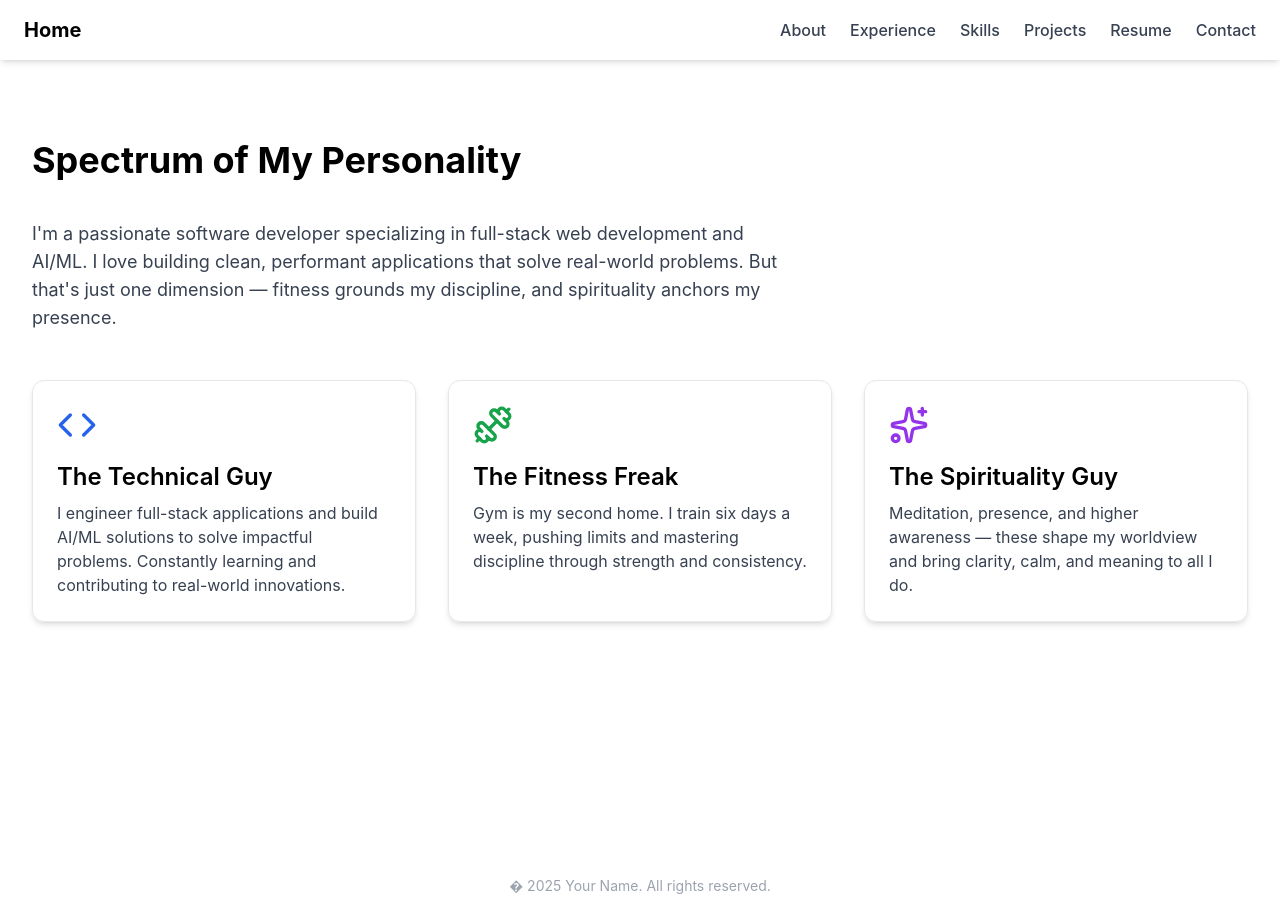
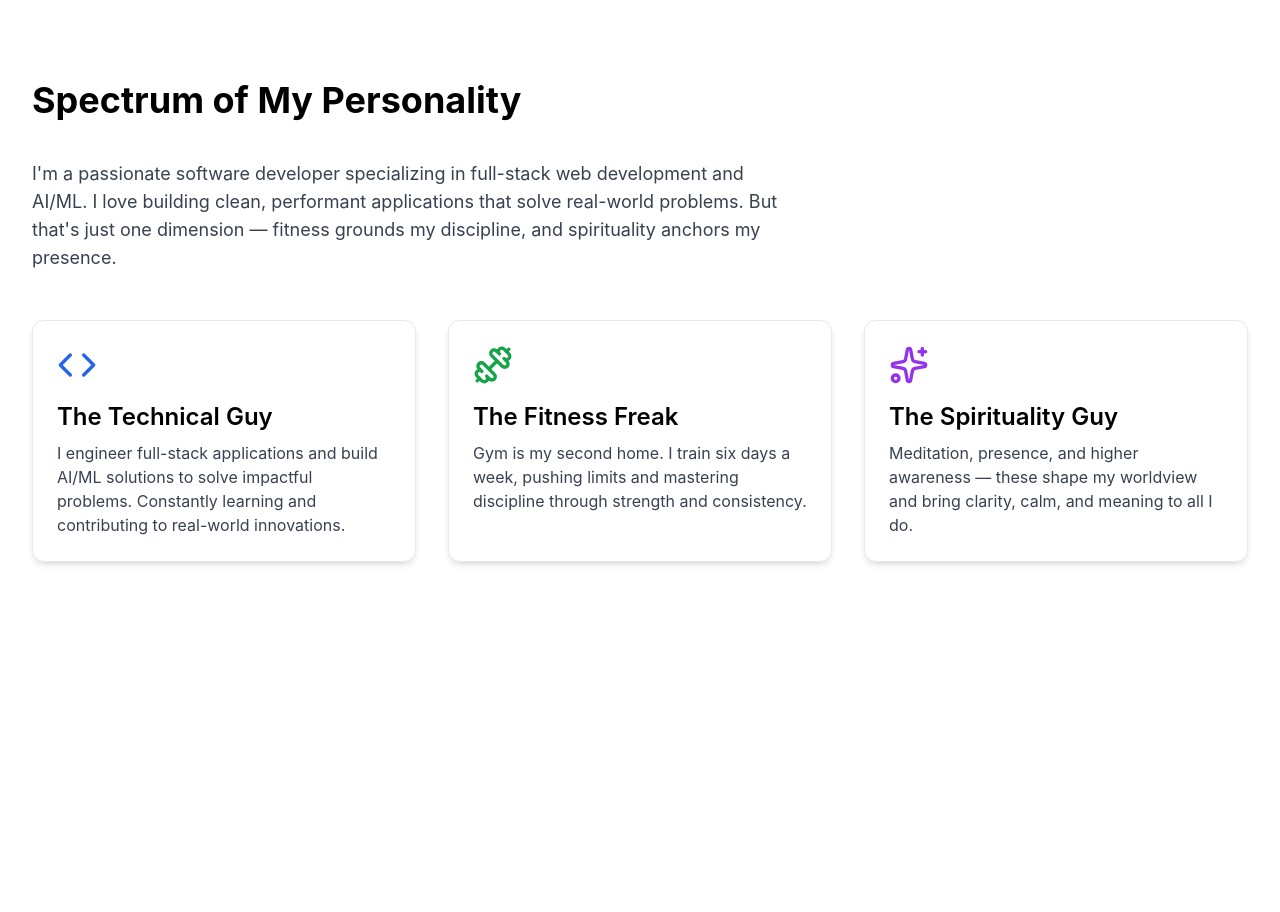
Before and after one commit to VKAUM/Portfolio, a Next.js app: page /about in a window 1280 px wide. After the commit the page ends 800 px from the top, so only its background shows below. Built offline with nearby package versions, Linux system fonts and the light colour scheme.

Commit message:
Update project with latest changes

```diff
--- a/components/Navbar.js
+++ b/components/Navbar.js
@@ -1,8 +1,8 @@
-'use client'; // if you're using App Router
+'use client';
 
 import Link from "next/link";
 import { useState } from "react";
-import { Menu, X } from "lucide-react"; // Optional: use any icon lib
+import { Menu, X } from "lucide-react";
 
 export default function Navbar() {
   const [menuOpen, setMenuOpen] = useState(false);
@@ -16,12 +16,12 @@ export default function Navbar() {
 
         {/* Desktop Links */}
         <div className="hidden md:flex space-x-6 text-gray-700 font-medium">
-          <Link href="/about" className="hover:underline">About</Link>
-          <Link href="/experience" className="hover:underline">Experience</Link>
-          <Link href="/skills" className="hover:underline">Skills</Link>
-          <Link href="/projects" className="hover:underline">Projects</Link>
+          <Link href="/#about" className="hover:underline">About</Link>
+          <Link href="/#experience" className="hover:underline">Experience</Link>
+          <Link href="/#skills" className="hover:underline">Skills</Link>
+          <Link href="/#projects" className="hover:underline">Projects</Link>
           <Link href="/resume" className="hover:underline">Resume</Link>
-          <Link href="/contact" className="hover:underline">Contact</Link>
+          <Link href="/#contact" className="hover:underline">Contact</Link>
         </div>
 
         {/* Hamburger Menu Button */}
@@ -36,12 +36,12 @@ export default function Navbar() {
       {/* Mobile Menu */}
       {menuOpen && (
         <div className="md:hidden px-6 pb-4 flex flex-col space-y-3 bg-white text-gray-700 font-medium">
-          <Link href="/about" onClick={() => setMenuOpen(false)}>About</Link>
-          <Link href="/experience" onClick={() => setMenuOpen(false)}>Experience</Link>
-          <Link href="/skills" onClick={() => setMenuOpen(false)}>Skills</Link>
-          <Link href="/projects" onClick={() => setMenuOpen(false)}>Projects</Link>
+          <Link href="/#about" onClick={() => setMenuOpen(false)}>About</Link>
+          <Link href="/#experience" onClick={() => setMenuOpen(false)}>Experience</Link>
+          <Link href="/#skills" onClick={() => setMenuOpen(false)}>Skills</Link>
+          <Link href="/#projects" onClick={() => setMenuOpen(false)}>Projects</Link>
           <Link href="/resume" onClick={() => setMenuOpen(false)}>Resume</Link>
-          <Link href="/contact" onClick={() => setMenuOpen(false)}>Contact</Link>
+          <Link href="/#contact" onClick={() => setMenuOpen(false)}>Contact</Link>
         </div>
       )}
     </nav>
--- a/pages/about.js
+++ b/pages/about.js
@@ -1,6 +1,4 @@
 import Head from "next/head";
-import Navbar from "../components/Navbar";
-import Footer from "../components/Footer";
 import { Code, Dumbbell, Sparkles } from "lucide-react";
 
 export default function About() {
@@ -9,7 +7,6 @@ export default function About() {
       <Head>
         <title>About</title>
       </Head>
-      <Navbar />
       <main className="min-h-screen px-8 py-20 bg-white">
         <h2 className="text-4xl font-bold mb-10">Spectrum of My Personality</h2>
         <p className="text-lg text-gray-700 max-w-3xl mb-12">
@@ -46,7 +43,6 @@ export default function About() {
           </div>
         </div>
       </main>
-      <Footer />
     </>
   );
 }
--- a/pages/contact.js
+++ b/pages/contact.js
@@ -4,7 +4,7 @@ import Footer from "../components/Footer";
 export default function Contact() {
   return (
     <>
-      <Navbar />
+
       <main className="min-h-screen p-8">
         <h1 className="text-4xl font-bold mb-4">Contact</h1>
         <p className="text-lg text-gray-700">
@@ -17,7 +17,6 @@ export default function Contact() {
           🔗 <a href="https://linkedin.com/in/yourprofile" target="_blank" className="text-blue-600 underline">LinkedIn</a>
         </p>
       </main>
-      <Footer />
     </>
   );
 }
--- a/pages/experience.js
+++ b/pages/experience.js
@@ -1,11 +1,7 @@
-import Navbar from "../components/Navbar";
-import Footer from "../components/Footer";
 import { Award } from "lucide-react"; // Use Award icon in place of Certificate
 
 export default function Experience() {
   return (
-    <>
-      <Navbar />
     <main className="min-h-screen p-8 bg-white">
       <h1 className="text-4xl font-bold mb-8">Experience</h1>
 
@@ -16,9 +12,18 @@ export default function Experience() {
           Software Developer / Data Analyst — Jun 2024
         </p>
         <ul className="list-disc pl-6 space-y-2 text-gray-800">
-            <li>Collaborated with cross-functional teams to develop Python-based AI solutions, enhancing workflow efficiency by 15%.</li>
-            <li>Built a chatbot, reducing manual queries by 30% and improving client satisfaction.</li>
-            <li>Predicted product prices with 90% accuracy using LSTM models for market strategy.</li>
+          <li>
+            Collaborated with cross-functional teams to develop Python-based AI
+            solutions, enhancing workflow efficiency by 15%.
+          </li>
+          <li>
+            Built a chatbot, reducing manual queries by 30% and improving
+            client satisfaction.
+          </li>
+          <li>
+            Predicted product prices with 90% accuracy using LSTM models for
+            market strategy.
+          </li>
         </ul>
         <div className="mt-4">
           <a
@@ -40,9 +45,17 @@ export default function Experience() {
           Software Developer / Architect Intern — Mar 2024 – Sep 2024
         </p>
         <ul className="list-disc pl-6 space-y-2 text-gray-800">
-            <li>Designed and deployed a website with real-time functionality.</li>
-            <li>Integrated real-time eye and face movement tracking to detect cheating, boosting detection by ~25%.</li>
-            <li>Implemented voice recognition and frequency detection with sub-second latency for real-time speech/audio applications.</li>
+          <li>
+            Designed and deployed a website with real-time functionality.
+          </li>
+          <li>
+            Integrated real-time eye and face movement tracking to detect
+            cheating, boosting detection by ~25%.
+          </li>
+          <li>
+            Implemented voice recognition and frequency detection with
+            sub-second latency for real-time speech/audio applications.
+          </li>
         </ul>
         <div className="mt-4">
           <a
@@ -57,7 +70,5 @@ export default function Experience() {
         </div>
       </div>
     </main>
-      <Footer />
-    </>
   );
 }
--- a/pages/index.js
+++ b/pages/index.js
@@ -1,9 +1,21 @@
 import Head from "next/head";
 import Navbar from "../components/Navbar";
 import HeroSection from "../components/HeroSection";
+import About from "./about";
+import Experience from "./experience";
+import Skills from "./skills";
+import Projects from "./projects";
+import Resume from "./resume";
+import Contact from "./contact";
 import Footer from "../components/Footer";
+import { motion } from "framer-motion";
 
 export default function Home() {
+  const sectionVariants = {
+    hidden: { opacity: 0, y: 50 },
+    visible: { opacity: 1, y: 0, transition: { duration: 0.6 } },
+  };
+
   return (
     <>
       <Head>
@@ -11,6 +23,67 @@ export default function Home() {
       </Head>
       <Navbar />
       <HeroSection />
+
+      <motion.section
+        id="about"
+        initial="hidden"
+        whileInView="visible"
+        viewport={{ once: true, amount: 0.2 }}
+        variants={sectionVariants}
+      >
+        <About />
+      </motion.section>
+
+      <motion.section
+        id="experience"
+        initial="hidden"
+        whileInView="visible"
+        viewport={{ once: true, amount: 0.2 }}
+        variants={sectionVariants}
+      >
+        <Experience />
+      </motion.section>
+
+      <motion.section
+        id="skills"
+        initial="hidden"
+        whileInView="visible"
+        viewport={{ once: true, amount: 0.2 }}
+        variants={sectionVariants}
+      >
+        <Skills />
+      </motion.section>
+
+      <motion.section
+        id="projects"
+        initial="hidden"
+        whileInView="visible"
+        viewport={{ once: true, amount: 0.2 }}
+        variants={sectionVariants}
+      >
+        <Projects />
+      </motion.section>
+
+      <motion.section
+        id="resume"
+        initial="hidden"
+        whileInView="visible"
+        viewport={{ once: true, amount: 0.2 }}
+        variants={sectionVariants}
+      >
+        <Resume />
+      </motion.section>
+
+      <motion.section
+        id="contact"
+        initial="hidden"
+        whileInView="visible"
+        viewport={{ once: true, amount: 0.2 }}
+        variants={sectionVariants}
+      >
+        <Contact />
+      </motion.section>
+
       <Footer />
     </>
   );
--- a/pages/projects.js
+++ b/pages/projects.js
@@ -1,5 +1,3 @@
-import Navbar from "../components/Navbar";
-import Footer from "../components/Footer";
 import ProjectCard from "../components/ProjectCard";
 
 export default function Projects() {
@@ -56,8 +54,6 @@ export default function Projects() {
   ];
 
   return (
-    <>
-      <Navbar />
     <main className="min-h-screen px-8 py-20 bg-white">
       <h1 className="text-4xl font-bold mb-10">Projects</h1>
       <div className="grid grid-cols-1 md:grid-cols-2 gap-8">
@@ -66,7 +62,5 @@ export default function Projects() {
         ))}
       </div>
     </main>
-      <Footer />
-    </>
   );
 }
--- a/pages/resume.js
+++ b/pages/resume.js
@@ -1,10 +1,5 @@
-import Navbar from "../components/Navbar";
-import Footer from "../components/Footer";
-
 export default function Resume() {
   return (
-    <>
-      <Navbar />
     <main className="min-h-screen p-8">
       <h1 className="text-4xl font-bold mb-4">Resume</h1>
       <a
@@ -15,7 +10,5 @@ export default function Resume() {
         Download Resume
       </a>
     </main>
-      <Footer />
-    </>
   );
 }
--- a/pages/skills.js
+++ b/pages/skills.js
@@ -1,5 +1,3 @@
-import Navbar from "../components/Navbar";
-import Footer from "../components/Footer";
 import { useState } from "react";
 import {
   Code2,
@@ -37,8 +35,6 @@ const Dropdown = ({ title, icon: Icon, children }) => {
 
 export default function Skills() {
   return (
-    <>
-      <Navbar />
     <main className="min-h-screen p-8 bg-gray-50">
       <h1 className="text-4xl font-bold mb-8">My Profile</h1>
 
@@ -194,7 +190,5 @@ export default function Skills() {
         </ul>
       </Dropdown>
     </main>
-      <Footer />
-    </>
   );
 }
```
Lines whose indentation alone changed are shown as unchanged.
